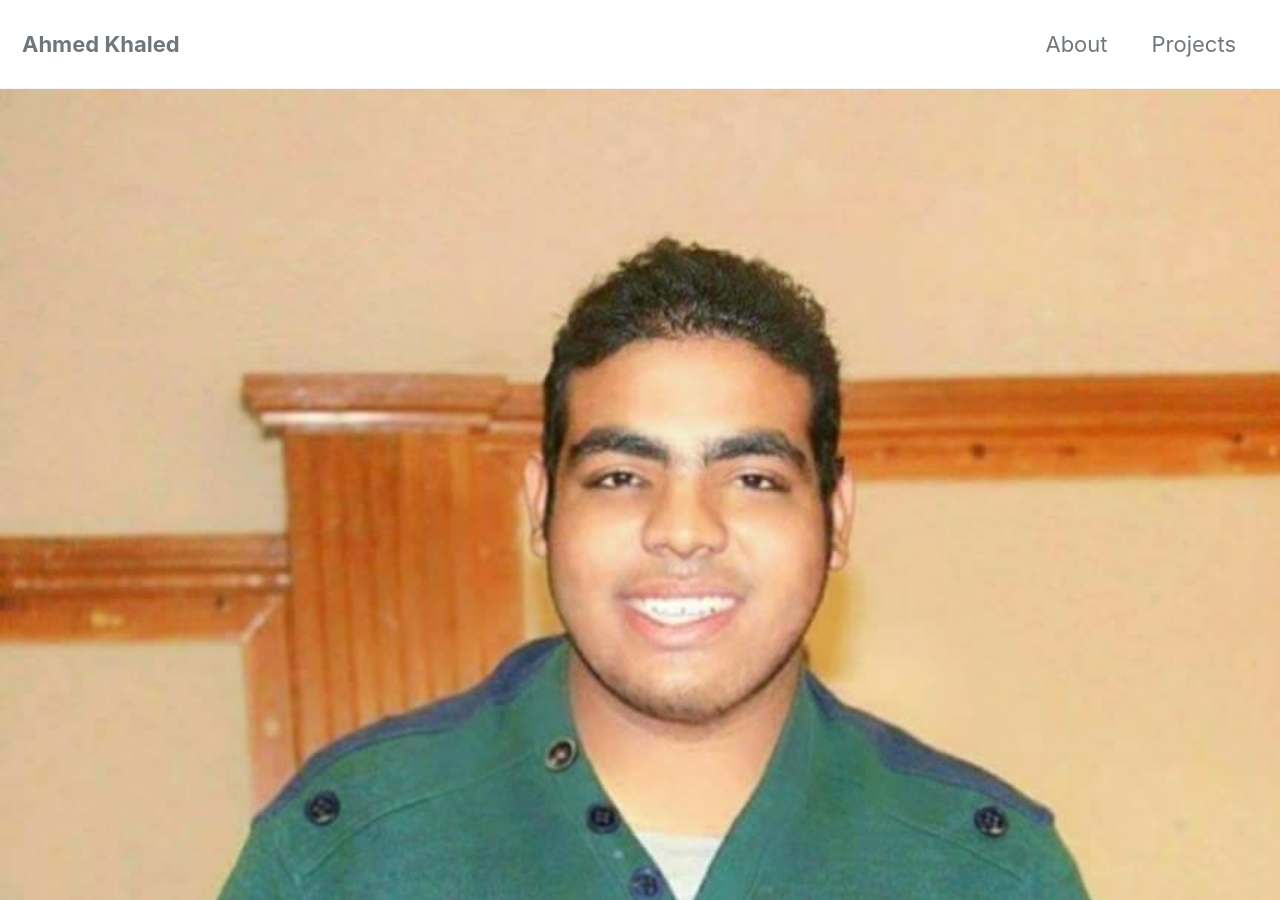
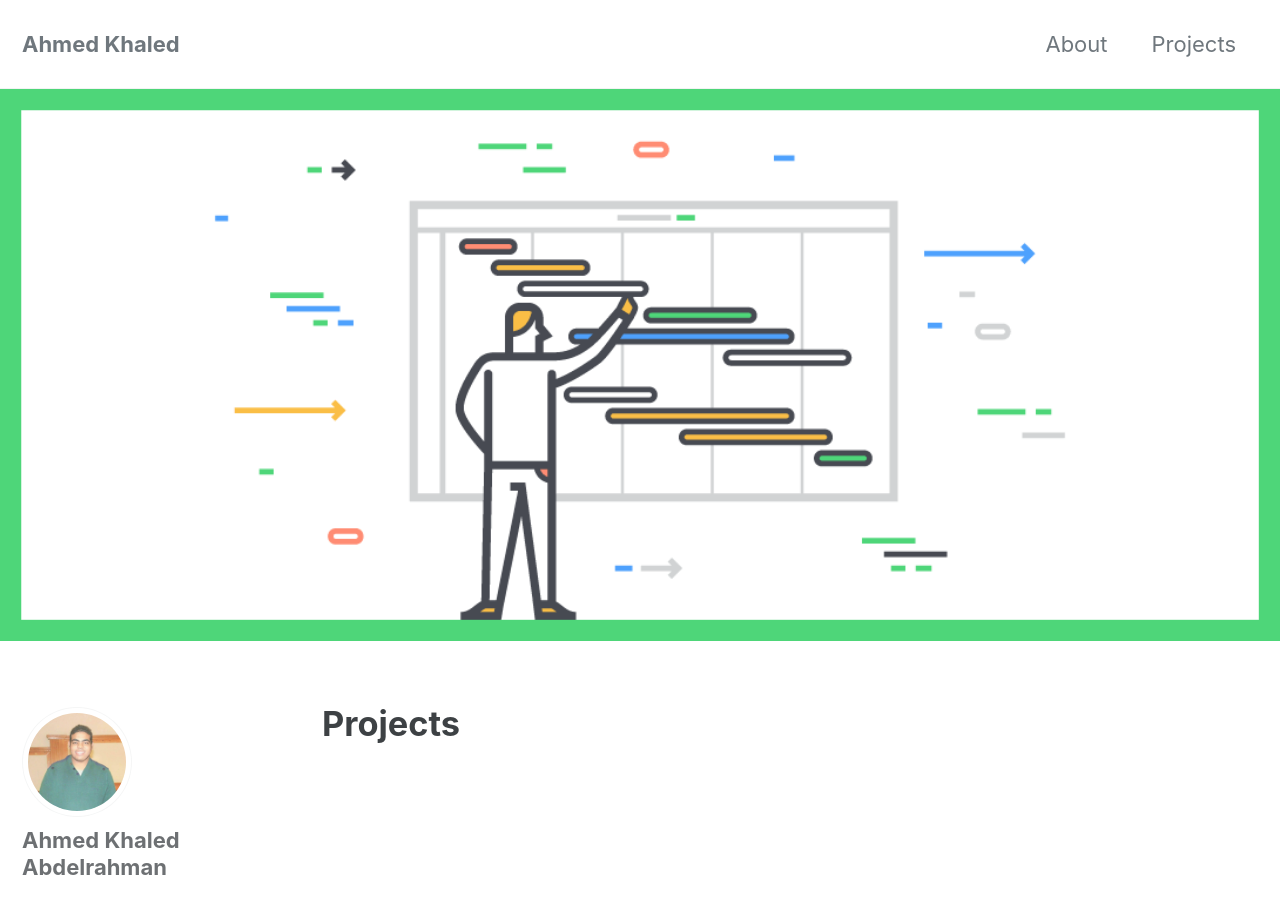
Before and after one commit to AhmedKhaled8/AhmedKhaled8.github.io, a Jekyll site: the page built from _pages/projects.md, in a window 1280 px wide and 900 px high. Built offline with Jekyll 4.4.1, drawn with Linux system fonts in a browser that asks for light colours; cached includes are drawn as plain includes.

Commit message:
image change

```diff
--- a/_pages/projects.md
+++ b/_pages/projects.md
@@ -4,5 +4,5 @@ permalink: /projects/
 title: "Projects"
 author_profile: true
 header:
-  image: "/images/my-image.jpg"
+  image: "/images/projects.png"
 ---
--- a/index.html
+++ b/index.html
@@ -2,5 +2,5 @@
 layout: home
 author_profile: true
 header:
-  image: "/images/my-image.jpg"
+  image: "/images/header.jpg"
 ---
```
Also changed, not shown: images/header.jpg (added), images/projects.png (added).
